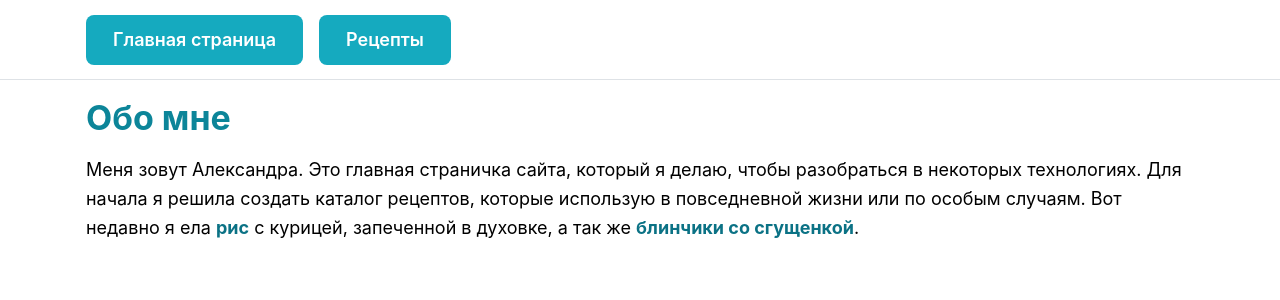
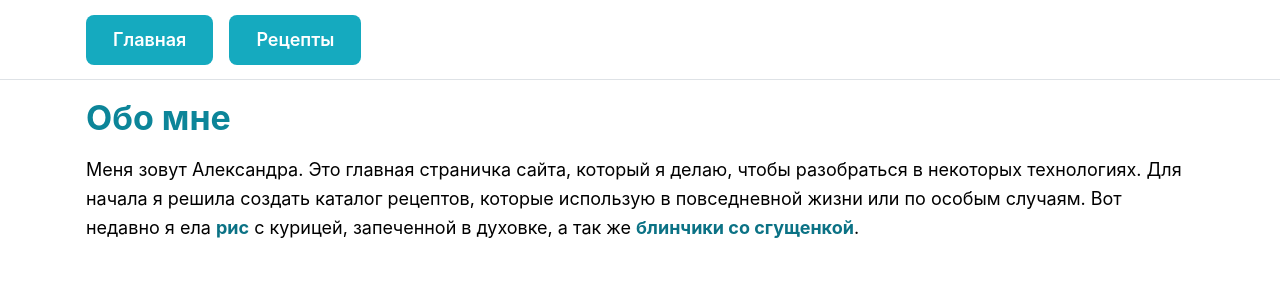
Before and after one commit to erised-ice/me-project, a React (Vite) app: page / in a window 1280 px wide. Shown: the top 300 px of the page. Built offline with nearby package versions, Linux system fonts and the light colour scheme; no server answers.

Commit message:
Перевела ссылки хедера

```diff
--- a/src/shared/components/Layout/components/Header/Header.tsx
+++ b/src/shared/components/Layout/components/Header/Header.tsx
@@ -12,7 +12,7 @@ export const Header = () => {
       <Container size="lg" px="md" h="100%">
         <Group h="100%">
           <Button variant="filled" color="cyan" size="lg" radius="md">
-            <Link to={ROUTE.HOME}>Главная страница</Link>
+            <Link to={ROUTE.HOME}>Главная</Link>
           </Button>
           <Button variant="filled" color="cyan" size="lg" radius="md">
             <Link to={ROUTE.RECIPES}>Рецепты</Link>
```
